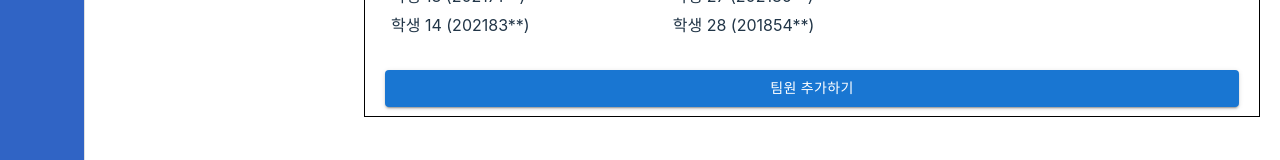
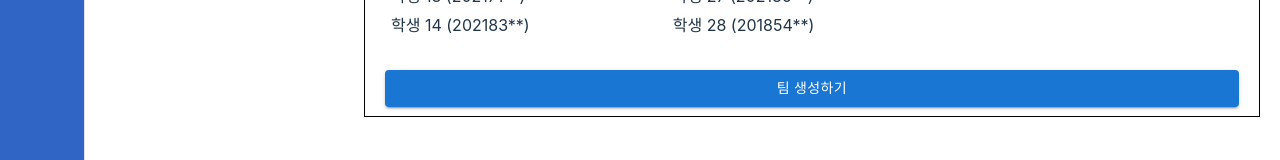
Before and after one commit to 2024swEnginnering/eclass-FE, a React (Vite) app: page /lecture/1 in a window 1280 px wide. Shown: the part 562-722 px from the top of the page. Built offline with nearby package versions, Linux system fonts and the light colour scheme; sample sign-in values are in the browser's storage.

Commit message:
fix: AddTeammatePage

```diff
--- a/src/pages/lecture/group/AddTeammatePage.tsx
+++ b/src/pages/lecture/group/AddTeammatePage.tsx
@@ -52,7 +52,7 @@ export default function AddTeammatePage() {
         <ModalWrapper>
           <h3 style={{ margin: 0 }}>그룹 팀원 초대</h3>
           <Typography variant='subtitle1' style={{ opacity: 0.7 }}>
-            선택한 학생들을 같은 그룹으로 초대하겠습니까?
+            선택한 학생들로 팀을 생성하시겠습니까?
           </Typography>
           <Button
             sx={{ width: "100%", marginTop: "10px" }}
@@ -92,7 +92,7 @@ export default function AddTeammatePage() {
         ))}
       </TeamList>
       <Button variant='contained' color='primary' onClick={openModal}>
-        팀원 추가하기
+        팀 생성하기
       </Button>
     </>
   );
```
